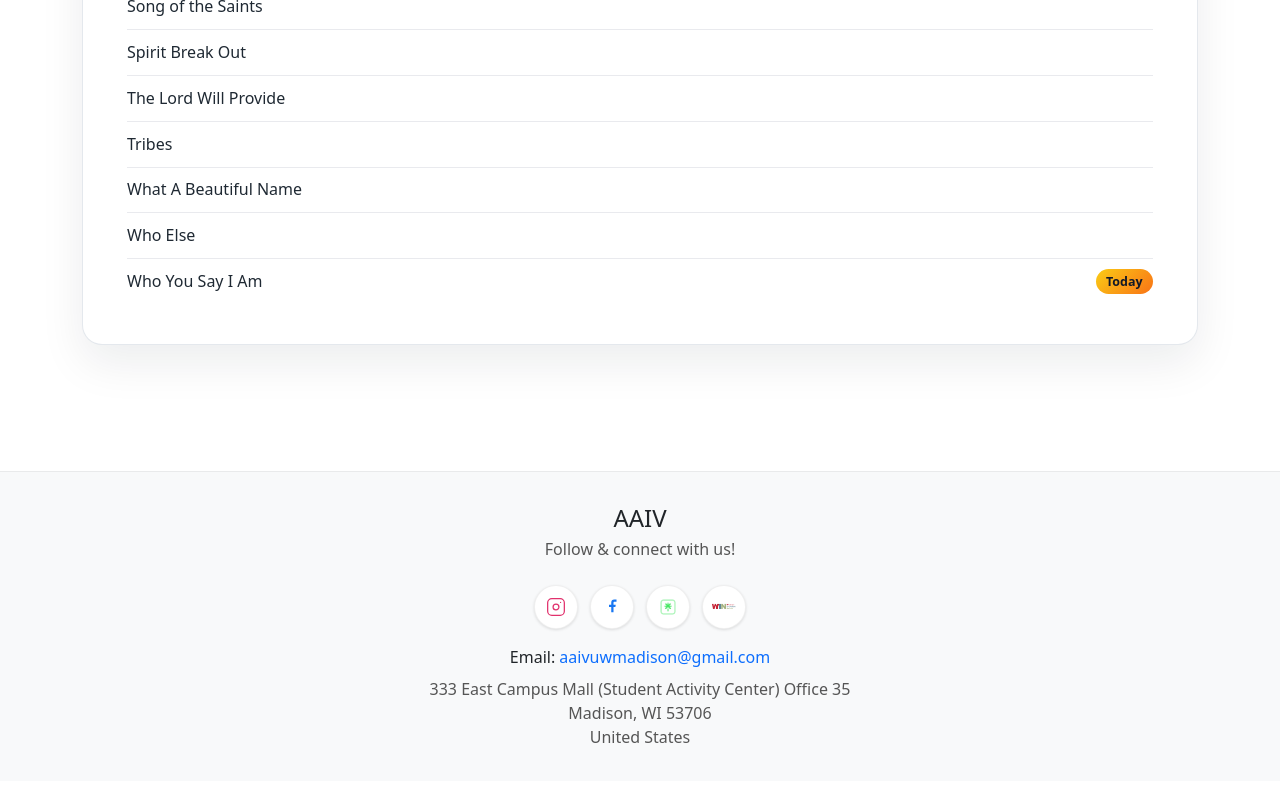
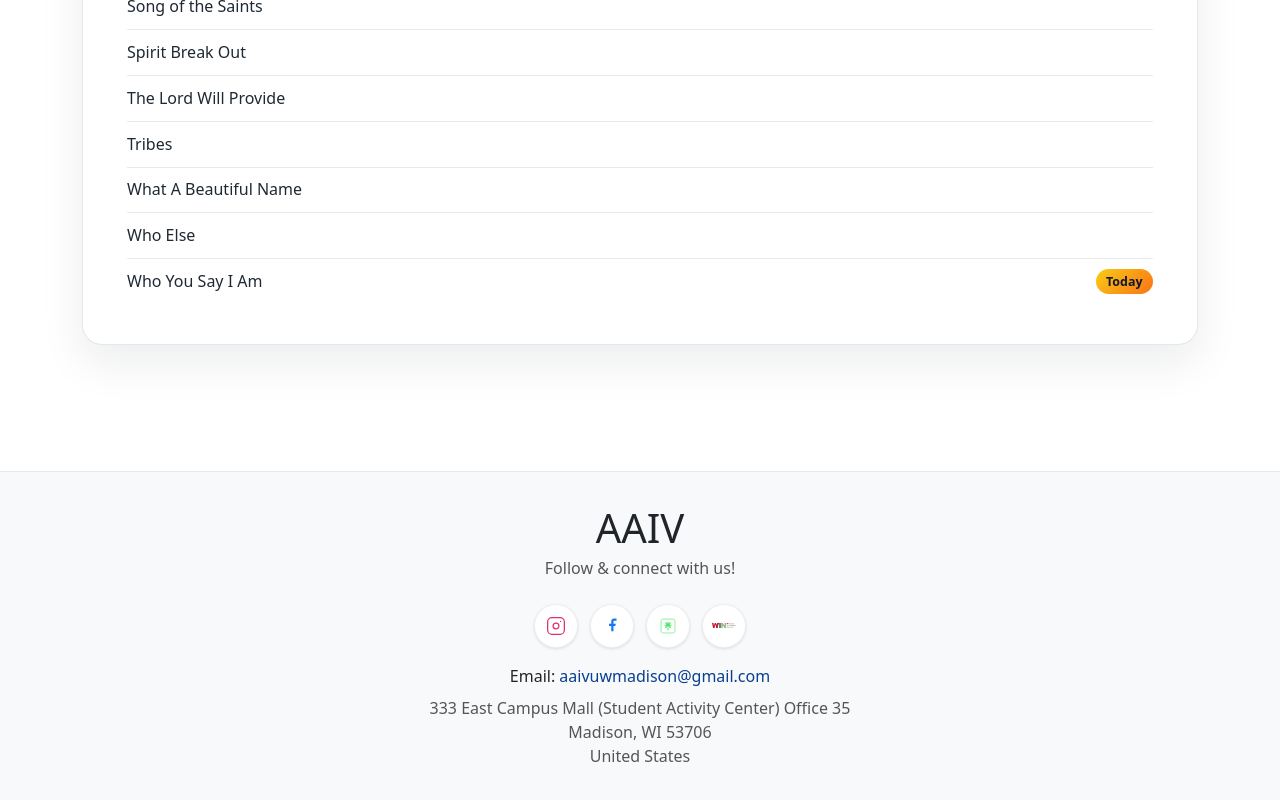
Before and after one commit to CS571-F25/p62, a React (Vite) app: page /#/worship in a window 1280 px wide. Shown: the part 1580-2380 px from the top of the page. Built offline with nearby package versions, Linux system fonts and the light colour scheme.

Commit message:
Darkened link color to increase contrast

```diff
--- a/src/components/Footer.jsx
+++ b/src/components/Footer.jsx
@@ -30,14 +30,14 @@ const Footer = () => {
     color: '#111'
   };
 
-  const linkStyle = { color: '#0d6efd', textDecoration: 'none' };
+  const linkStyle = { color: '#083f91ff', textDecoration: 'none' };
 
   return (
     <footer style={containerStyle}>
       <Container>
         <Row className="justify-content-center text-center mb-3">
           <Col md={8} lg={6}>
-            <h4 style={{ margin: 0 }}>AAIV</h4>
+            <h1 style={{ margin: 0 }}>AAIV</h1>
             <p style={{ margin: '0.25rem 0 0.5rem', color: '#555' }}>
               Follow &amp; connect with us!
             </p>
--- a/src/pages/Events.jsx
+++ b/src/pages/Events.jsx
@@ -85,6 +85,7 @@ const Events = () => {
                         target="_blank"
                         rel="noopener noreferrer"
                         className="events-instagram-link"
+                        style={{ color: '#083f91ff' }}
                     >
                         @aaivuwmadison
                     </a>.
```
Also changed, not shown: 2 other files (tests, documents, lock files or other folders).
